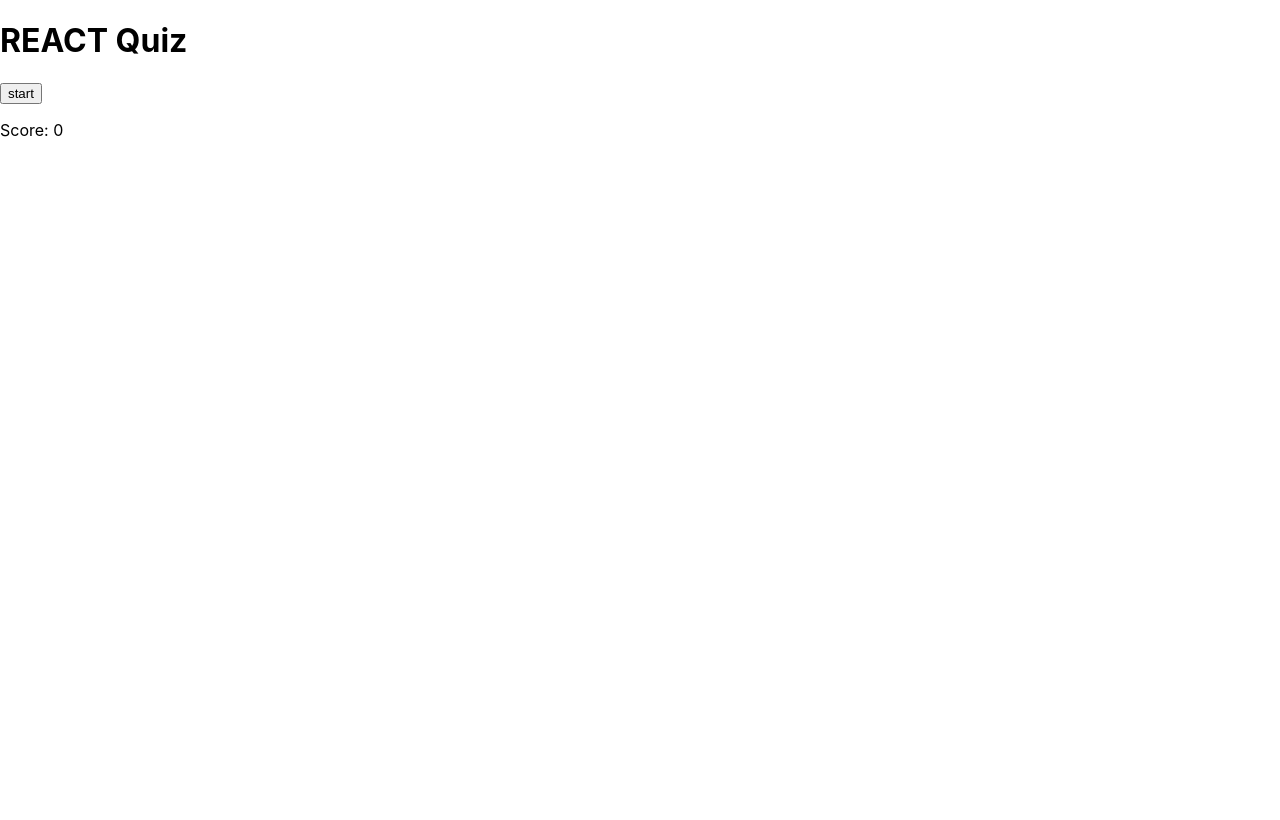
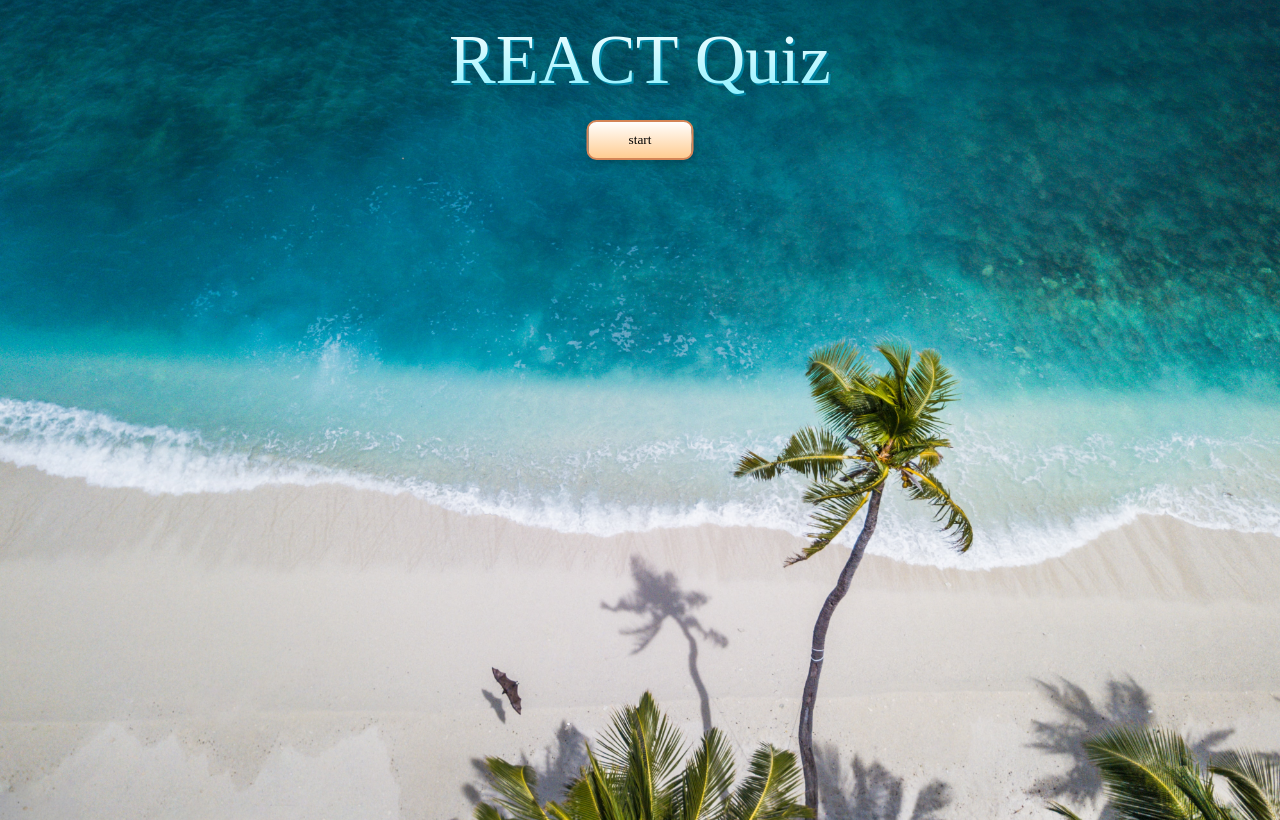
Before and after one commit to AndrewChernoff/quiz, a React (Create React App) app: page / in a window 1280 px wide. Built offline with nearby package versions, Linux system fonts and the light colour scheme.

Commit message:
sadding tyles

```diff
--- a/public/index.html
+++ b/public/index.html
@@ -9,6 +9,9 @@
       name="description"
       content="Web site created using create-react-app"
     />
+
+    <link href="https://fonts.googleapis.com/css2?family=Montserrat:wght@700;800&display=swap" rel="stylesheet">
+
     <link rel="apple-touch-icon" href="%PUBLIC_URL%/logo192.png" />
     <!--
       manifest.json provides metadata used when your web app is installed on a
--- a/src/App.module.css
+++ /dev/null
@@ -1,8 +0,0 @@
-.quiz {}
-
-.quiz__answers {
-  display: flex;
-  justify-content: center;
-  flex-direction: column;
-  padding-top: 20px;
-}
--- a/src/App.tsx
+++ b/src/App.tsx
@@ -1,5 +1,6 @@
 import { useState } from "react";
-import styles from "./App.module.css";
+//import styles from "./App.module.css";
+import GlobalStyle, { Content } from "./utils/globalStyles";
 import shuffleArr from "./utils/shuffleArr";
 
 type Resp = {
@@ -22,7 +23,7 @@ const App = () => {
   const [quizNumber, setQuizNumber] = useState(0);
   const [isAnswered, setIsAnswered] = useState(false);
   const [score, setScore] = useState(0);
-  const [gameOver, setGameOver] = useState(true);
+  //const [gameOver, setGameOver] = useState(true);
   const [isFinished, setIsFinished] = useState(false);
   const [start, setStart] = useState(false);
 
@@ -36,17 +37,18 @@ const App = () => {
       return {
         question: el.question,
         answers: shuffleArr([...el.incorrect_answers, el.correct_answer]),
-        correctAnswer: el.correct_answer
+        correctAnswer: el.correct_answer,
       };
     });
   };
 
   const onStartClick = () => {
     setStart(true);
-    setIsFinished(false)
+    setScore(0);
+    setIsFinished(false);
     setIsAnswered(false);
-    setGameOver(false)
-    setQuizNumber(0)
+    //setGameOver(false);
+    setQuizNumber(0);
     loadQuestions().then((res) => {
       setQuizQuestions(res);
     });
@@ -55,40 +57,67 @@ const App = () => {
   const onNextClick = () => {
     setQuizNumber(quizNumber + 1);
     setIsAnswered(false);
-  }
+  };
 
-  const checkAnswer = (e:any) => {
-    //setIsAnswered(true);
-    const isTrueAnswer = e.currentTarget.value === (quizQuestions[quizNumber]).correctAnswer;
-    console.log(isTrueAnswer)
-    if (isTrueAnswer) setScore(score => score + 1);
+  const checkAnswer = (e: any) => {
+    const isTrueAnswer =
+      e.currentTarget.value === quizQuestions[quizNumber].correctAnswer;
+    console.log(isTrueAnswer);
+    if (isTrueAnswer) setScore((score) => score + 1);
     setIsAnswered(true);
-    if((quizNumber + 1) === quizQuestions.length) {
-      setGameOver(true);
+    if (quizNumber + 1 === quizQuestions.length) {
+      //setGameOver(true);
       setIsFinished(true);
       setStart(false);
-    };
-  }
+    }
+  };
 
   return (
-    <div>
-      <h1>REACT Quiz</h1>
+    <>
+      <GlobalStyle />
+      <Content>
+        <h1>REACT Quiz</h1>
 
-      {!start ? <button onClick={onStartClick}>start</button> : null}
+        {!start ? <button onClick={onStartClick} className="quiz__start">start</button> : null}
 
-      {quizQuestions.length !== 0? <div> {quizNumber + 1} / {quizQuestions.length} </div>: null}
-      <p>Score: {score} </p>
+        <div className="quiz__score">Score: {score} </div>
+        {quizQuestions.length !== 0 ? (
+          <div className="quiz__content">
+            <p className="quiz__number">
+              {quizNumber + 1} / {quizQuestions.length}{" "}
+            </p>
+            <p>
+              {quizQuestions.length !== 0
+                ? quizQuestions[quizNumber].question
+                : null}
+            </p>
 
-      <div>{quizQuestions.length !== 0? (quizQuestions[quizNumber]).question : null}</div>
+            <div className="quiz__answers">
+              {quizQuestions.length !== 0
+                ? quizQuestions[quizNumber].answers.map((el, i) => {
+                    return (
+                      <button
+                        key={i}
+                        onClick={checkAnswer}
+                        disabled={isAnswered}
+                        value={el}
+                      >
+                        {el}
+                      </button>
+                    );
+                  })
+                : null}
+            </div>
 
-      <div className={styles.quiz__answers}>
-        {quizQuestions.length !== 0? (quizQuestions[quizNumber]).answers.map((el, i) => {
-          return <button key={i} onClick={checkAnswer} disabled={isAnswered} value={el}>{el}</button>;
-        }): null}
-      </div>
 
-      {!isFinished && isAnswered? <button onClick={onNextClick} >Next question</button> : null}
-    </div>
+          </div>
+        ) : null}
+
+{!isFinished && isAnswered ? (
+              <button onClick={onNextClick} className="quiz__nextQuestion">Next question</button>
+            ) : null}
+      </Content>
+    </>
   );
 };
 
--- /dev/null
+++ b/src/utils/globalStyles.ts
@@ -0,0 +1,96 @@
+import styled, { createGlobalStyle } from "styled-components";
+import background from "../images/backgroundIMG.jpg";
+
+const GlobalStyle = createGlobalStyle`
+* {
+    font-family: Catamaran;
+
+}
+
+body {
+    height: 800px;
+    background: url(${background}) center center/cover no-repeat;
+  }
+`;
+
+export const Content = styled.div`
+  .quiz {
+    margin: 0 auto;
+    color: green;
+  }
+
+  h1 {
+    background-image: linear-gradient(180deg, #fff, #87f1ff);
+    font-weight: 400;
+    background-size: 100%;
+    background-clip: text;
+    -webkit-background-clip: text;
+    -webkit-text-fill-color: transparent;
+    -moz-background-clip: text;
+    -moz-text-fill-color: transparent;
+    filter: drop-shadow(2px 2px #0085a3);
+    font-size: 70px;
+    text-align: center;
+    margin: 20px;
+  }
+
+  .quiz__answers {
+    display: flex;
+    justify-content: center;
+    flex-direction: column;
+    padding-top: 20px;
+  }
+
+  .quiz__score {
+    text-align: center;
+    color: #fff;
+    font-size: 2rem;
+    margin: 0 0 10px 0;
+  }
+
+  .quiz__content {
+    margin: 0 auto;
+    max-width: 1100px;
+    background: rgb(235, 254, 255);
+    border-radius: 10px;
+    border: 2px solid rgb(0, 133, 163);
+    padding: 20px;
+    box-shadow: rgb(0 0 0 / 25%) 0px 5px 10px;
+    text-align: center;
+  }
+
+  .quiz__start, .quiz__nextQuestion {
+    position: absolute;
+    left: 50%;
+    transform: translate(-50%, -50%);
+    cursor: pointer;
+    background: linear-gradient(rgb(255, 255, 255), rgb(255, 204, 145));
+    border: 2px solid rgb(211, 133, 88);
+    box-shadow: rgb(0 0 0 / 25%) 0px 5px 10px;
+    border-radius: 10px;
+    height: 40px;
+    margin: 20px 0px;
+    padding: 0px 40px;
+  }
+
+  .quiz__answers button {
+    cursor: pointer;
+    user-select: none;
+    font-size: 0.8rem;
+    width: 100%;
+    height: 40px;
+    margin: 5px 0px;
+    background: linear-gradient(90deg, rgb(86, 204, 255), rgb(110, 175, 180));
+    border: 3px solid rgb(255, 255, 255);
+    box-shadow: rgb(0 0 0 / 10%) 1px 2px 0px;
+    border-radius: 10px;
+    color: rgb(255, 255, 255);
+    text-shadow: rgb(0 0 0 / 25%) 0px 1px 0px;
+  }
+
+  p {
+    font-size: 1rem;
+  }
+`;
+
+export default GlobalStyle;
```
Also changed, not shown: src/componets/QuestionItem.tsx (added, +8 -0 lines), src/images/backgroundIMG.jpg (added), src/images/quiz-logo.png (renamed from images/quiz-logo.png).
